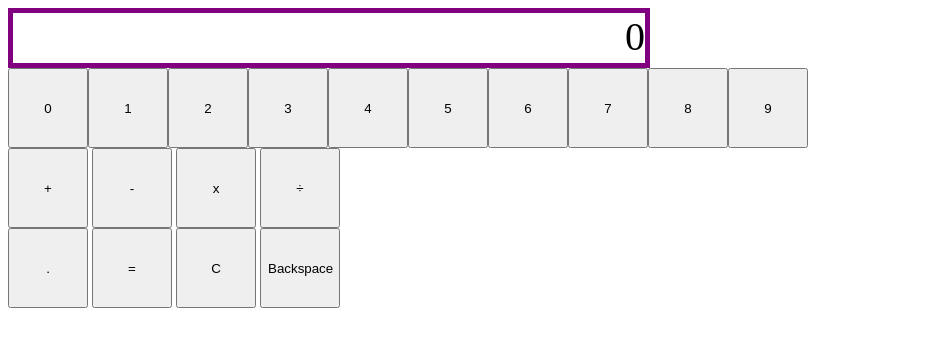
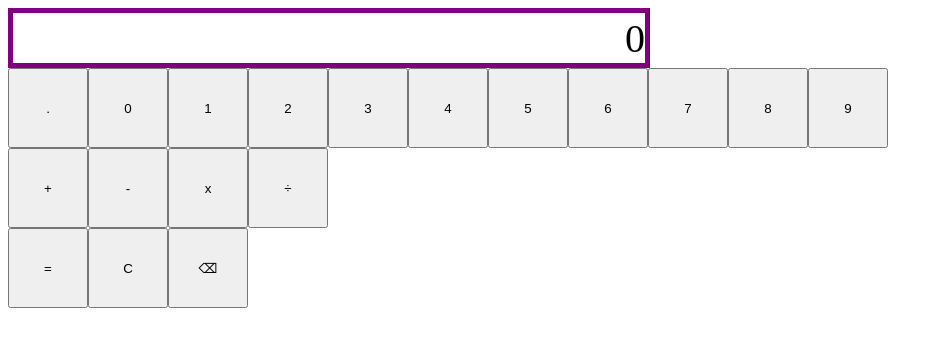
Before and after one commit to BilbagBobins/Calculator, a plain HTML site: page index.html in a window 1280 px wide. Shown: the whole page, without its empty margins (0-943 px from the left). Drawn offline with Linux system fonts and the light colour scheme.

Commit message:
add decimals. refactor funcitons and button generating

```diff
--- a/calculator.js
+++ b/calculator.js
@@ -8,7 +8,7 @@ function subtract(a, b) {
 
 function divide(a, b) {
     if (b == 0) {
-        display.textContent = 'You wot m8?';
+        displayNumber.textContent = 'You wot m8?';
         return;
     }
     return a / b;
@@ -19,80 +19,127 @@ function multiply(a, b) {
 }
 
 function numberButtons() {
-    for (i = 0; i < 10; i++) {
+    for (i = -1; i < 10; i++) {
         const num = document.createElement('button');
-        num.textContent = i;
+        if (i < 0) {
+            num.textContent = '.';
+            num.setAttribute('id', 'decimal');
+        } else {
+            num.textContent = i;
+            num.setAttribute('id', i);
+        }
         num.classList.add('number');
-        num.setAttribute('id', i);
         numbers.appendChild(num);
-        const button = document.querySelectorAll('.number');
-        button.forEach(number => number.addEventListener('click', displayItem))
+        num.addEventListener('click', displayItem);
+    }
+}
+
+function operatorButtons() {
+    for (i = 0; i < operatorArray.length; i++) {
+        const button = document.createElement('button');
+        button.classList.add('operator');
+        button.setAttribute('id', operatorArray[i].name);
+        button.textContent = operatorArray[i].symbol;
+        operators.appendChild(button);
+        document.querySelectorAll('.operator').forEach(operator => operator.addEventListener('click', operatorValue));
+    }
+}
+
+function functionButtons() {
+    for (i = 0; i < functionsArray.length; i++) {
+        const button  = document.createElement('button');
+        button.classList.add('function');
+        functionName = functionsArray[i].name
+        button.setAttribute('id', functionName);
+        button.textContent = functionsArray[i].symbol;
+        functions.appendChild(button);
+        button.addEventListener('click', window[functionName]);
     }
 }
 
 function operate(operator, a, b) {
     // using 'window' to allow a variable to be passed as a function call
     let num = window[operator](parseFloat(a), parseFloat(b))
-    if (display.textContent === displayValue){
-        display.textContent = num;
+    if (displayNumber.textContent === displayValue){
+        displayNumber.textContent = num;
     }
     displayValue = '';
-    operatorCounter++;
 }
 
 function equals() {
     if (num1 && operator && displayValue) {
         operate(operator, num1, displayValue)
     }
+    num1 = '';
 }
 
 function operatorValue(){
+    if (num1 && displayValue) {
+        displayOperator.textContent = document.getElementById(operator).textContent;
+        operate(operator, num1, displayValue);
+    }
     operator = this.id;
     if (num1) {
+        displayOperator.textContent = document.getElementById(operator).textContent;
         operate(operator, num1, displayValue);
     }
-    num1 = display.textContent;
+    displayOperator.textContent = document.getElementById(operator).textContent;
+    num1 = displayNumber.textContent;
     displayValue = '';
 }
 
 function displayItem() {
     if (displayValue.length > 9) return;
+    if (this.textContent.includes('.') && displayValue.includes('.')) return;
     displayValue += String(this.textContent);
-    display.textContent = displayValue;
+    displayNumber.textContent = displayValue;
+    displayOperator.textContent = '';
 }
 
 function backspace() {
+    if (operator) {
+        operator = '';
+        displayOperator.textContent = '';
+    } else {
     displayValue = displayValue.slice(0, -1);
-    display.textContent = displayValue;
+    displayNumber.textContent = displayValue;
+    }
 }
 
 function clear() {
-    display.textContent = 0
-    displayValue = num1 = operator = '';
-    operatorCounter = 0;
+    displayNumber.textContent = 0
+    displayValue = num1 = operator = displayOperator.textContent = '';
 }
 
-let operatorCounter = 0;
 let num1 = '';
 let operator = '';
 let displayValue = '';
 
-const display = document.querySelector('.display');
+const operatorArray = [
+    {name: 'add', symbol: '+'},
+    {name: 'subtract', symbol: '-'},
+    {name: 'multiply', symbol: 'x'},
+    {name: 'divide', symbol: '÷'}
+]
+
+const functionsArray = [
+    {name: 'equals', symbol: '='},
+    {name: 'clear', symbol: 'C'},
+    {name: 'backspace', symbol: '⌫'},
+]
+
+const displayNumber = document.getElementById('number-display');
+const displayOperator = document.getElementById('operator-display');
 const numbers = document.querySelector('.numbers');
+const operators = document.querySelector('.operators');
+const functions = document.querySelector('.functions');
 
-const addButton = document.querySelector('#add').addEventListener('click', operatorValue);
-const subtractButton = document.querySelector('#subtract').addEventListener('click', operatorValue);
-const multiplyButton = document.querySelector('#multiply').addEventListener('click', operatorValue);
-const divideButton = document.querySelector('#divide').addEventListener('click', operatorValue);
-const clearButton = document.getElementById('clear').addEventListener('click', clear);
-const backspaceButton = document.getElementById('backspace').addEventListener('click', backspace);
-const equalsButton = document.querySelector('#equals').addEventListener('click', equals);
-
+functionButtons();
+operatorButtons();
 numberButtons();
 
-// TODO fix consecutive calculations bug - outputting weird numbers
+
 // TODO fix rounding and general decimal calculations
 // TODO any decimals should not overflow
-// TODO decimal button
 // TODO keyboard support
 // TODO CSS
--- a/index.html
+++ b/index.html
@@ -8,22 +8,14 @@
     </head>
     <body>
         <div class="calculator-container">
-            <div class="display">0</div>
+            <div class="display-container">
+                <div class="display" id="number-display">0</div>
+                <div class="display" id="operator-display"></div>
+            </div>
             <div class="button-container">
-                <div class="numbers">
-                </div>
-                <div class="operators">
-                    <button class="operator" id="add">+</button>
-                    <button class="operator" id="subtract">-</button>
-                    <button class="operator" id="multiply">x</button>
-                    <button class="operator" id="divide">÷</button>
-                </div>
-                <div class="functions">
-                    <button class="function" id="decimal">.</button>
-                    <button class="function" id="equals">=</button>
-                    <button class="function" id="clear">C</button>
-                    <button class="function" id="backspace">Backspace</button>
-                </div>
+                <div class="numbers"></div>
+                <div class="operators"></div>
+                <div class="functions"></div>
             </div>
         </div>
 
--- a/styles.css
+++ b/styles.css
@@ -3,8 +3,10 @@ button {
     width: 80px;
 }
 
-.display {
-    text-align: end;
+.display-container {
+    display: flex;
+    justify-content: end;
+    align-items: center;
     height: 50px;
     width: 50%;
     font-size: 40px;
```
